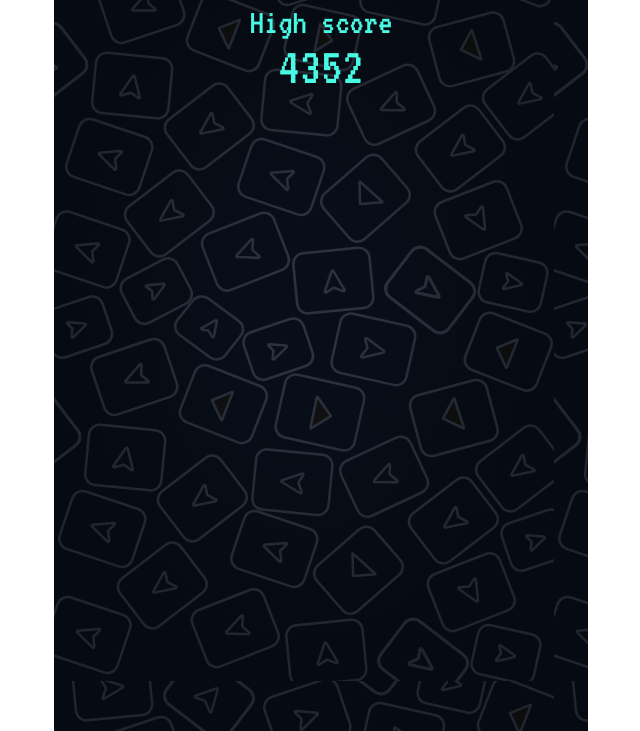
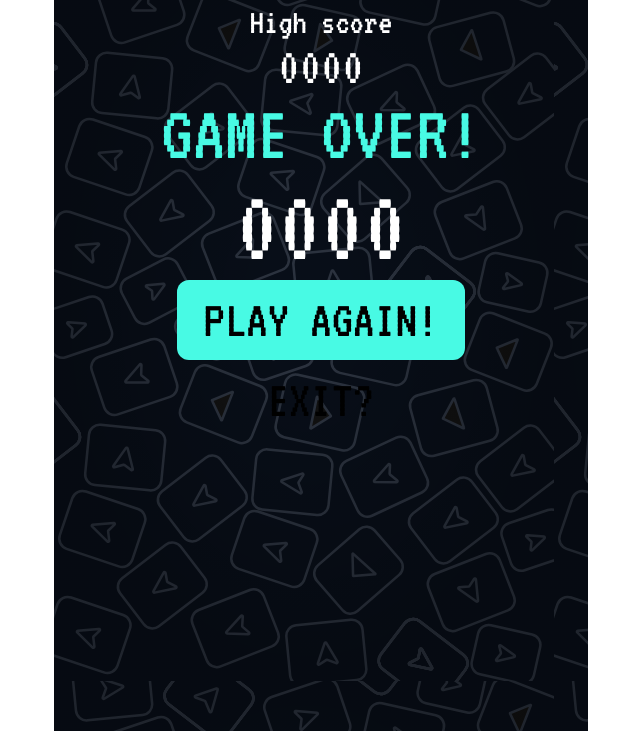
Before and after one commit to Ak216puniA/out-of-control, a website built with Parcel: page src/play.html in a window 1280 px wide. Shown: the part 69-800 px from the top of the page, without its empty margins (319-959 px from the left). Built offline with nearby package versions, Linux system fonts and the light colour scheme.

Commit message:
Work on game-over page

```diff
--- a/src/play.html
+++ b/src/play.html
@@ -22,14 +22,18 @@
           <img src="./assets/fullscreen.svg" class="headerIcon">
         </div>
       </div>
+      <div class="centerDiv whiteText">
+        <div class="text1">High score</div>
+        <div class="text2">0000</div>
+      </div>
       <div class="centerDiv">
-        <div class="text1">High score</div>
-        <div class="text2">4352</div>
+        <div class="text3 gameText">GAME OVER!</div>
+        <div class="text4 whiteText">0000</div>
       </div>
-      <div>
-        <div></div>
+      <div class="centerDiv">
+        <button class="text2" id="playAgainButton">PLAY AGAIN!</button>
+        <button class="text2" id="exitButton">EXIT?</button>
       </div>
-      <div></div>
     </div>
   </body>
 </html>
--- a/src/styles/index.css
+++ b/src/styles/index.css
@@ -17,6 +17,10 @@
 
 /* .normalText{
     font-family: 'VT323';
+} */
+
+/* #startGameWindowDiv{
+    color: #48FAE4;
 } */
 
 #playButton{
--- /dev/null
+++ b/src/styles/play.css
@@ -0,0 +1,22 @@
+#playAgainButton{
+    background-color: #48FAE4;
+    border: none;
+    border-radius: 12px;
+    height: 1.5em;
+    padding: 0 0.5em;
+    font-family: 'VT323';
+}
+
+#exitButton{
+    background-color: transparent;
+    border: none;
+    border-radius: 12px;
+    height: 1.5em;
+    padding: 0 1em;
+    font-family: 'VT323';
+}
+
+#exitButton:hover{
+    background-color: #48FAE4;
+    opacity: 0.1;
+}
--- a/src/styles/styles.css
+++ b/src/styles/styles.css
@@ -12,7 +12,6 @@ body {
     background-image: url('../assets/background-image.svg');
     background-color: #080E18;
     font-family: 'VT323';
-    color: #48FAE4;
 }
 
 .normalText{
@@ -48,3 +47,18 @@ body {
     width: 100%;
     height: 100%;
 }
+
+.whiteText{
+    color: #FFFFFF;
+    /* font-family: 'VT323'; */
+}
+
+.gameText{
+    color: #48FAE4;
+    /* font-family: 'VT323'; */
+}
+
+/* .blackText{
+    color: black;
+    font-family: 'VT323';
+} */
```
Also changed, not shown: src/index.html (+2 -2 lines).
